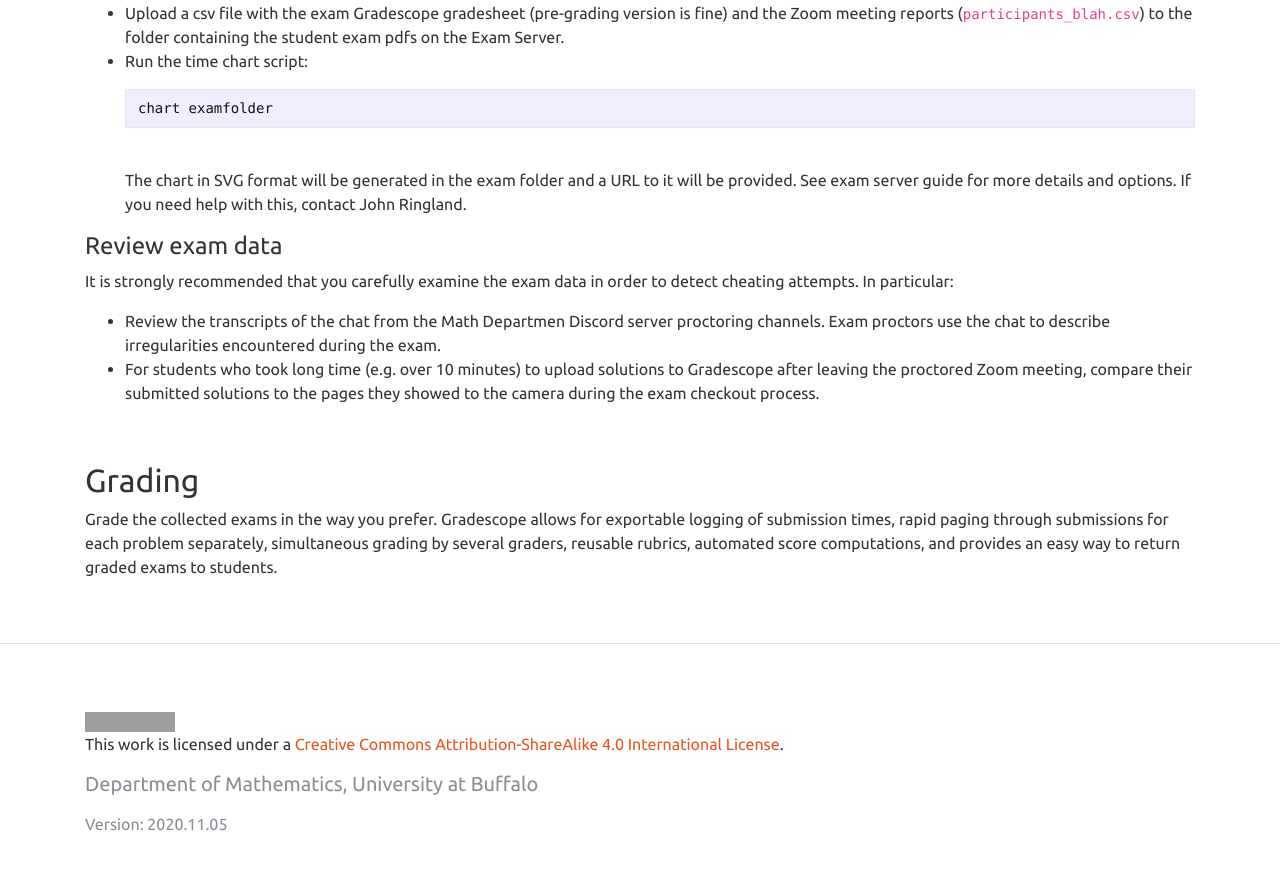
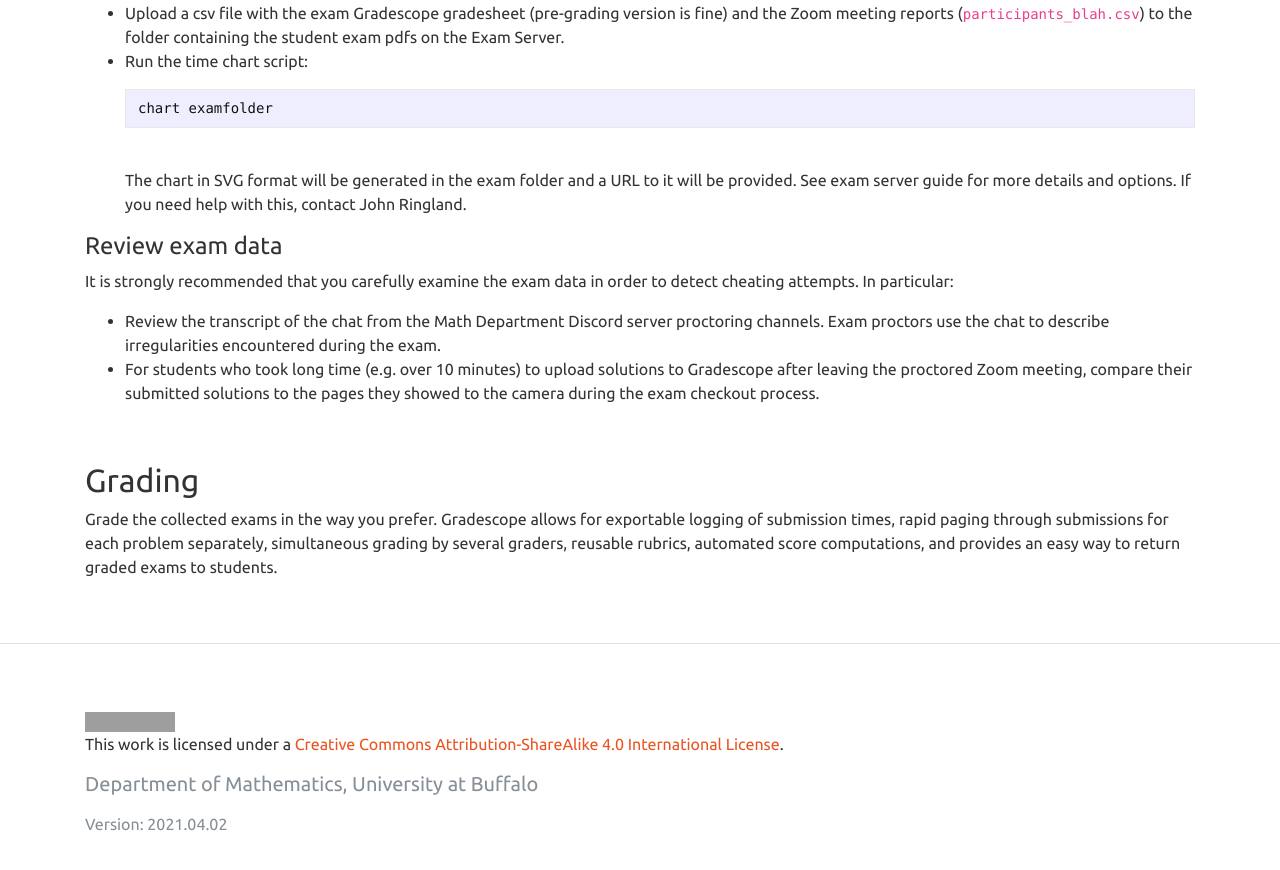
Before and after one commit to ub-math/exam_guides, a Jekyll site: the page built from docs/instructor.md, in a window 1280 px wide and 900 px high, scrolled down 5306 px. Shown: the top 870 px of the window. Built offline with Jekyll 4.4.1, drawn with Linux system fonts in a browser that asks for light colours; some of the changed text lies outside the part shown; grey boxes are pictures that could not be loaded.

Commit message:
Update instructor.md

```diff
--- a/docs/instructor.md
+++ b/docs/instructor.md
@@ -2,7 +2,7 @@
 layout: default
 title: "UB Math Exams: Instructor's Guide"
 splash: "'assets/images/jumbo_instructor_bgd.png'"
-version: "2020.11.05"
+version: "2021.04.02"
 ---
 
 
@@ -297,7 +297,7 @@ If you built the exam by yourself, you will need to build the time chart by your
 
 It is strongly recommended that you carefully examine the exam data in order to detect cheating attempts. In particular:
 
-* Review the transcripts of the chat from the Math Departmen Discord server proctoring channels. Exam proctors use the chat
+* Review the transcript of the chat from the Math Department Discord server proctoring channels. Exam proctors use the chat
   to describe irregularities encountered during the exam.
 * For students who took long time (e.g. over 10 minutes) to upload solutions to Gradescope after leaving the proctored Zoom meeting,
   compare their submitted solutions to the pages they showed to the camera during the exam checkout process.
```
Also changed, not shown: other parts of docs/instructor.md (+1 -1 lines).
